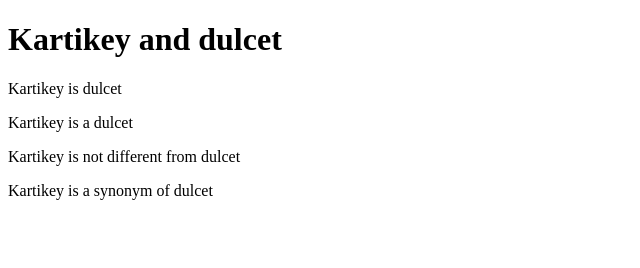
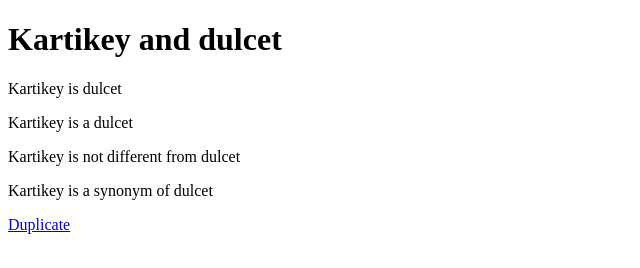
Before and after one commit to Tyagijii/Kartikey, a plain HTML site: page index.html in a window 1280 px wide. Shown: the full height of the page, 0-640 px from the left. Drawn offline with Linux system fonts and the light colour scheme.

Commit message:
Update index.html

```diff
--- a/index.html
+++ b/index.html
@@ -15,6 +15,7 @@
 <p>Kartikey is a dulcet </p>
 <p>Kartikey is not different from dulcet</p>
 <p>Kartikey is a synonym of dulcet</p>
+<a href="about">Duplicate</a>
 </body>
 
 </html>
```
